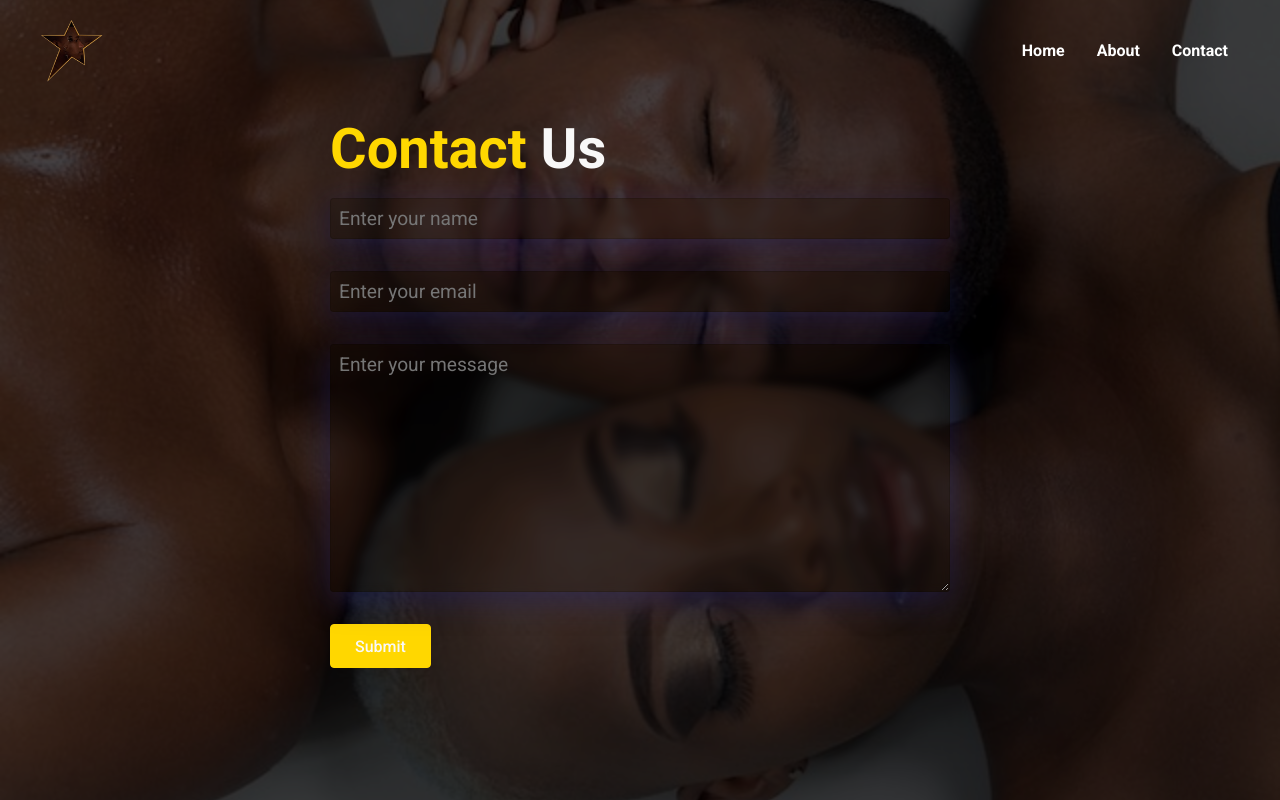
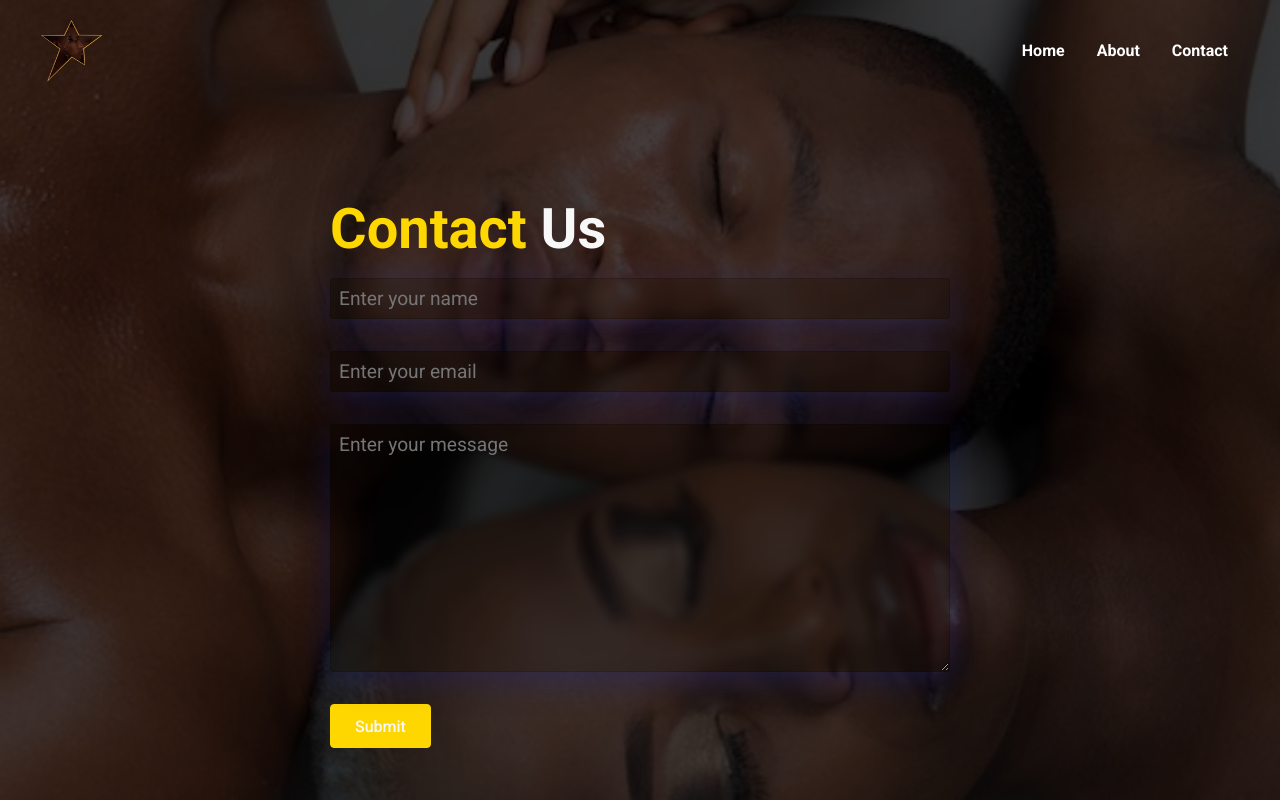
Before and after one commit to Thabiso-Timzo/stellar-talent-management, a React (Create React App) app in the folder client/: page /contact in a window 1280 px wide. Shown: the top 800 px of the page. Built offline with nearby package versions, Linux system fonts and the light colour scheme; the HTML template or start-up script is replaced by a standard one.

Commit message:
Modified contact design

```diff
--- a/client/src/components/contact/Contact.css
+++ b/client/src/components/contact/Contact.css
@@ -1,6 +1,6 @@
 .contact {
     width: 100%;
-    height: 100vh;
+    height: 120vh;
     position: relative;
     background: rgba(0, 0, 0, .7);
 }
--- a/client/src/components/contact/Contact.jsx
+++ b/client/src/components/contact/Contact.jsx
@@ -71,6 +71,7 @@ const Contact = () => {
                             type="text"
                             placeholder='Enter your name'
                             name='name'
+                            id='name'
                             value={formValues.name}
                             onChange={handleChange}
                         />
@@ -83,6 +84,7 @@ const Contact = () => {
                             type="email"
                             placeholder='Enter your email'
                             name='email'
+                            id='email'
                             value={formValues.email}
                             onChange={handleChange}
                         />
@@ -95,6 +97,7 @@ const Contact = () => {
                             rows='10'
                             placeholder='Enter your message'
                             name='message'
+                            id='message'
                             value={formValues.message}
                             onChange={handleChange}
                         />
```
